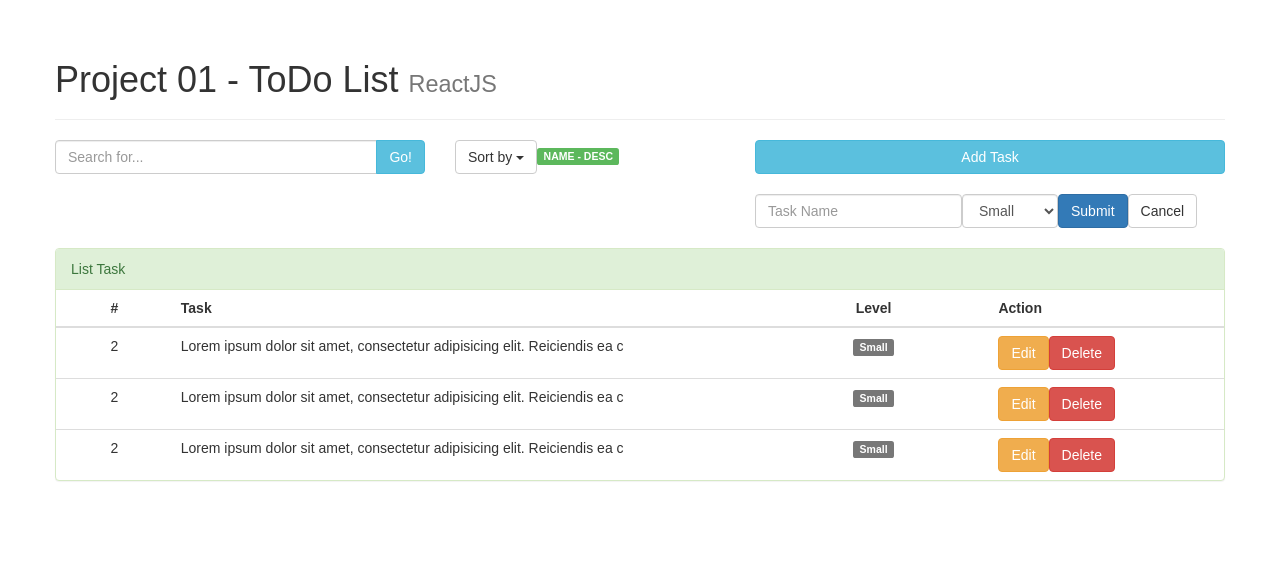
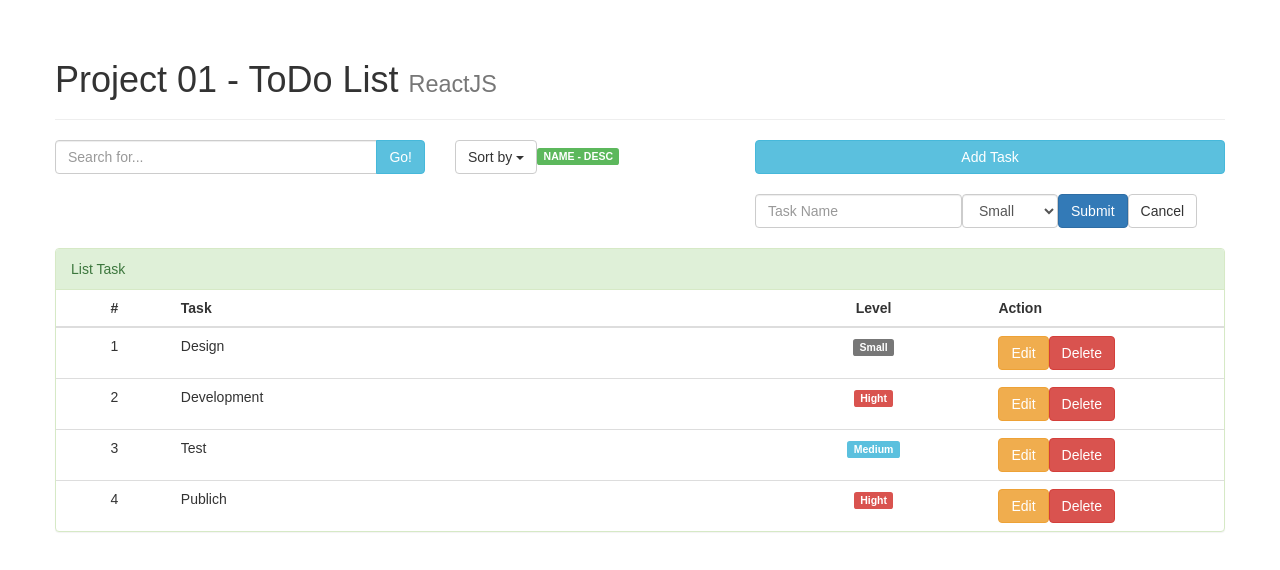
Before and after one commit to bixebuyt/ReactJs_todolist, a React (Create React App) app: page / in a window 1280 px wide. Shown: the top 570 px of the page. Built offline with nearby package versions, Linux system fonts and the light colour scheme.

Commit message:
show list task

```diff
--- a/src/App.js
+++ b/src/App.js
@@ -3,16 +3,22 @@ import Title from './components/Title';
 import Control from './components/Control';
 import Form from './components/Form';
 import List from './components/List';
+import items from './mocks/tasks';
 import './App.css';
 
 class App extends Component {
+  constructor(props) {
+    super(props);
+    this.state = {items};
+  }
   render() {
+    let items = this.state.items;
     return (
       <div className="row">
         <Title />
         <Control />
         <Form />
-        <List />
+        <List items={items} />
       </div>
     );
   }
--- a/src/components/Item.js
+++ b/src/components/Item.js
@@ -1,12 +1,20 @@
 import React, { Component } from 'react';
 
 class Title extends Component {
+  constructor(props) {
+    super(props);
+    this.state = {
+
+    };
+  }
   render() {
+    const item = this.props.item;
+    const index = this.props.index;
     return (
           <tr>
-            <td className="text-center">2</td>
-            <td>Lorem ipsum dolor sit amet, consectetur adipisicing elit. Reiciendis ea c</td>
-            <td className="text-center"><span className="label label-default">Small</span></td>
+            <td className="text-center">{index + 1}</td>
+            <td>{item.name}</td>
+            <td className="text-center">{this.showElementLevel(item.level)}</td>
             <td>
               <button type="button" className="btn btn-warning">Edit</button>
               <button type="button" className="btn btn-danger">Delete</button>
@@ -14,6 +22,15 @@ class Title extends Component {
           </tr>
     );
   }
+  showElementLevel(level) {
+    let elmLevel = <span className="label label-default">Small</span>;
+    if (level === 1) {
+      elmLevel = <span className="label label-info">Medium</span>;
+    }else if ( level === 2 ) {
+      elmLevel = <span className="label label-danger">Hight</span>;
+    }
+    return elmLevel;
+  }
 }
 
 export default Title;
--- a/src/components/List.js
+++ b/src/components/List.js
@@ -1,7 +1,17 @@
 import React, { Component } from 'react';
 import Item from './Item';
 class List extends Component {
+  constructor(props) {
+    super(props);
+  }
   render() {
+    const items = this.props.items;
+    const elmItem = items.map((item, index) => {
+        return (
+          <Item key={index} item={item} index={index} />
+        )
+      }
+    )
     return (
     <div className="panel panel-success" >
       <div className="panel-heading">List Task</div>
@@ -15,9 +25,7 @@ class List extends Component {
           </tr>
         </thead>
         <tbody>
-        	<Item />
-        	<Item />
-        	<Item />
+        	{elmItem}
         </tbody>
       </table>
     </div>
--- /dev/null
+++ b/src/mocks/tasks.js
@@ -0,0 +1,25 @@
+const uuidv4 = require('uuid/v4');
+
+let items = [
+	  {
+	  	id: uuidv4(),
+	    name: "Design",
+	    level: 0,
+	  },
+	  {
+	  	id: uuidv4(),
+	    name: "Development",
+	    level: 2,
+	  },
+	  {
+	  	id: uuidv4(),
+	    name: "Test",
+	    level: 1,
+	  },
+	  {
+	  	id: uuidv4(),
+	    name: "Publich",
+	    level: 2,
+	  }
+]
+export default items;
```
